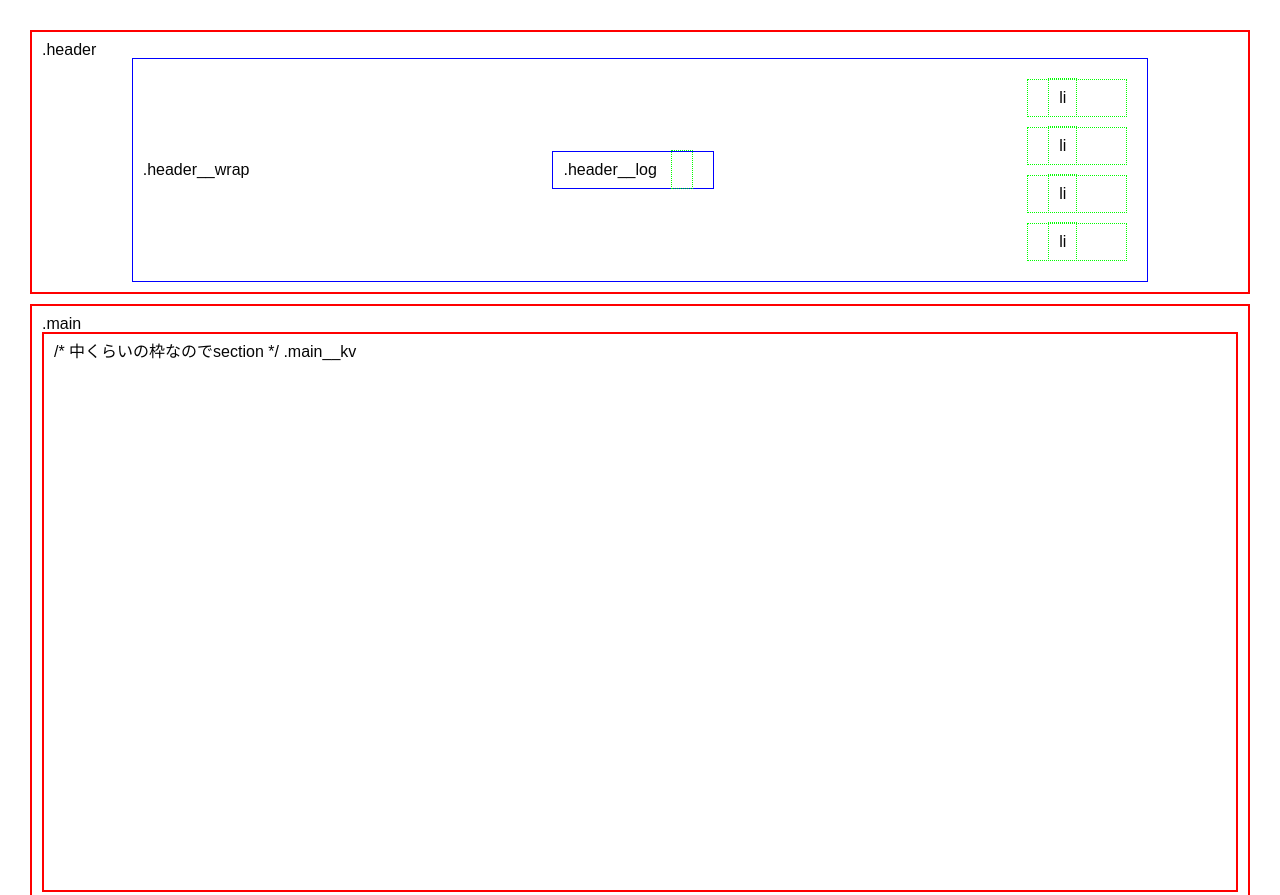
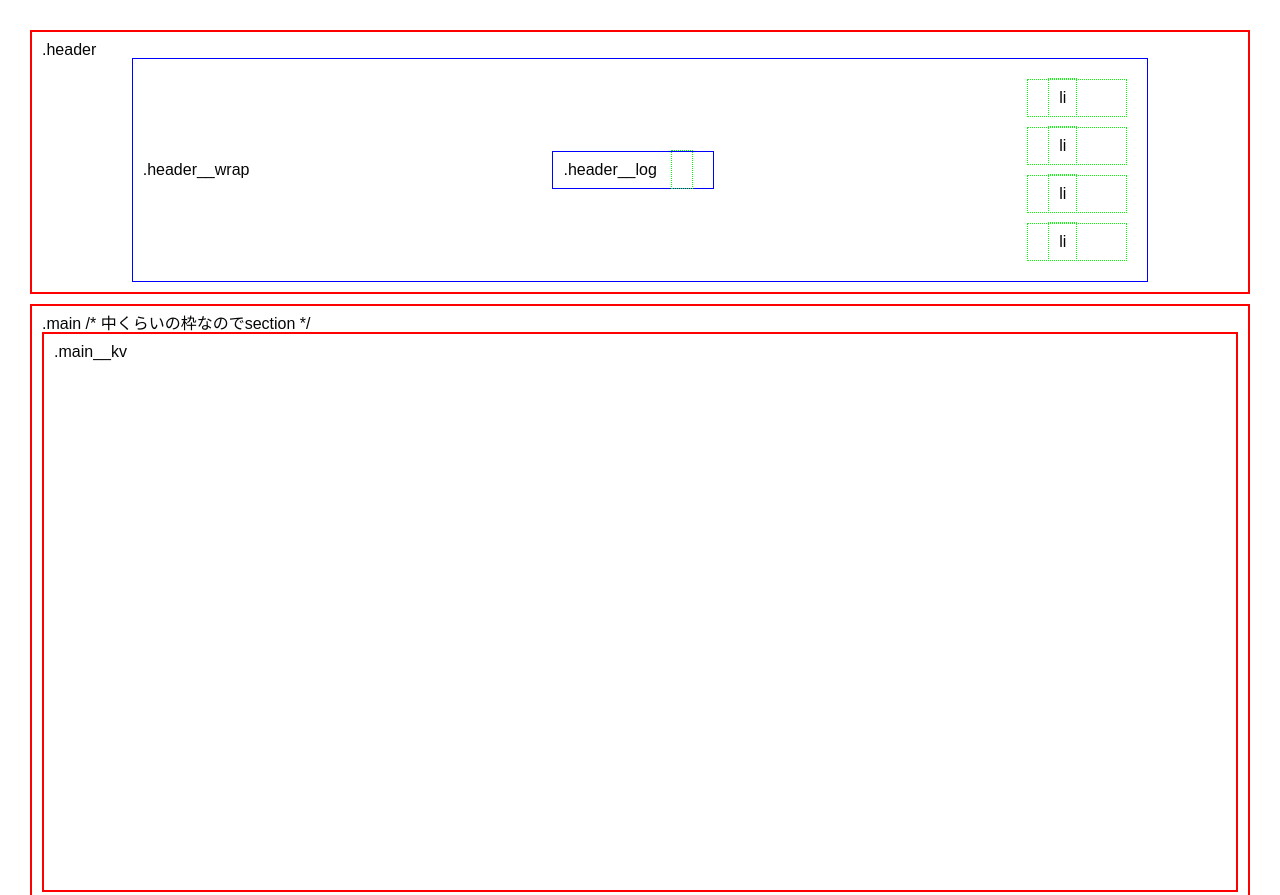
Before and after one commit to zoruhu/zoruhu.github.io, a plain HTML site: page index.html in a window 1280 px wide. Shown: the top 895 px of the page. Drawn offline with Linux system fonts and the light colour scheme.

Commit message:
Update index.html

```diff
--- a/index.html
+++ b/index.html
@@ -26,7 +26,8 @@
 
     <main class="main">
       .main
-      <section class="main__kv"> /* 中くらいの枠なのでsection */
+      /* 中くらいの枠なのでsection */
+      <section class="main__kv">
         .main__kv
       </section>
       <section class="main__about">
```
